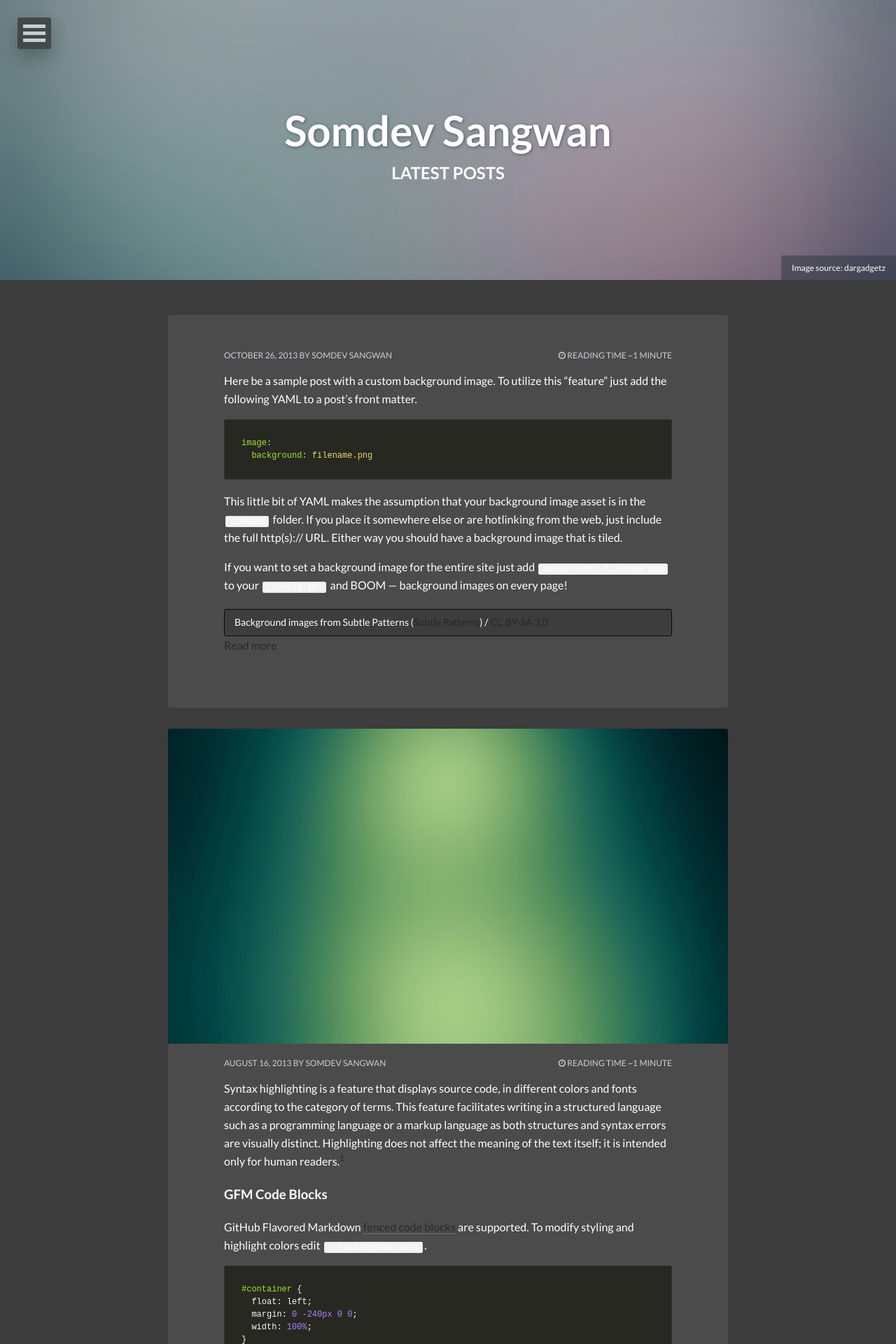
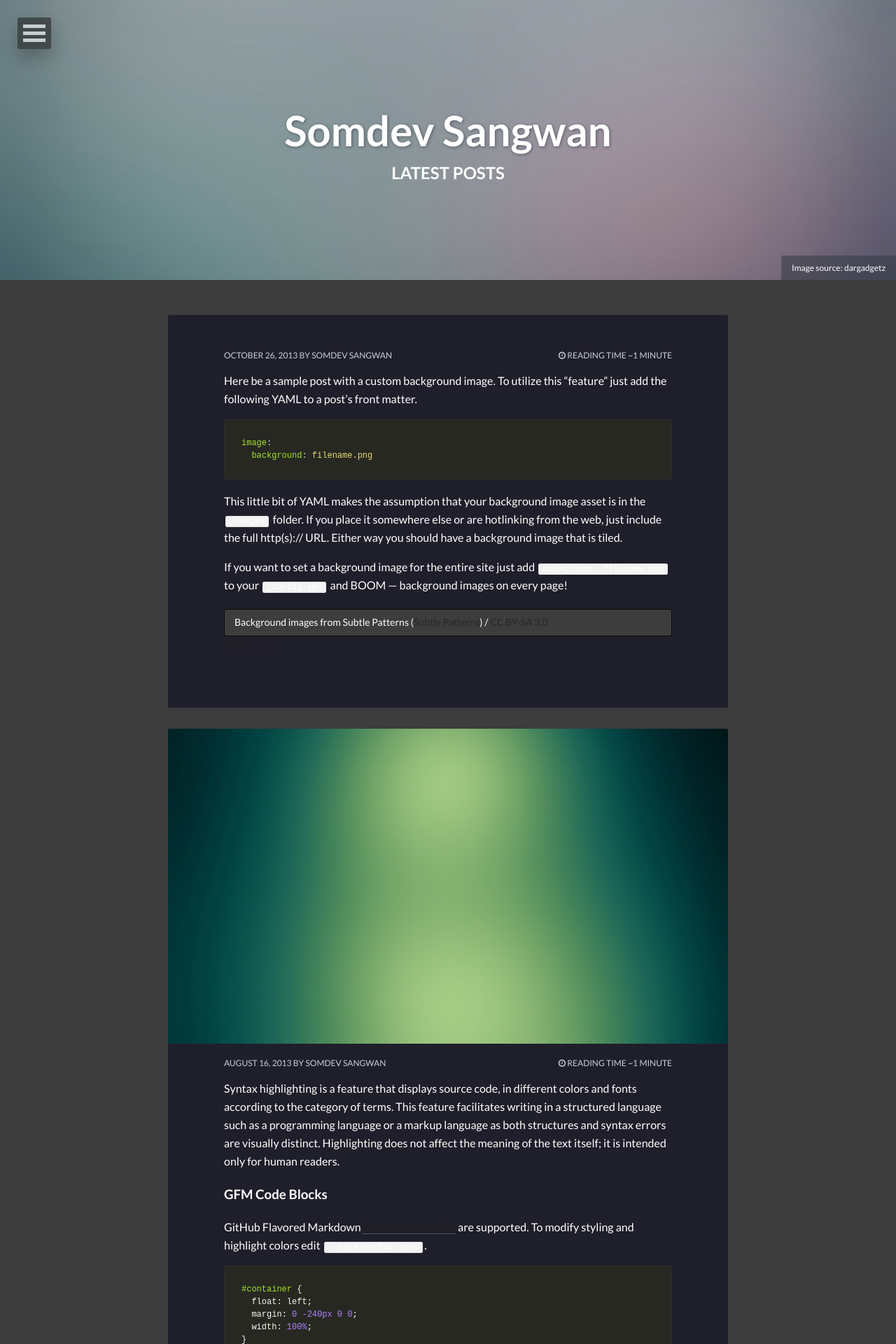
Before and after one commit to jermainlaforce/s0md3v.github.io, a Jekyll site: the page built from index.html, in a window 1280 px wide. Shown: the top 1920 px of the page at 70% size. Built offline with Jekyll 4.4.1, drawn with Linux system fonts in a browser that asks for light colours; nearby versions of some CDN libraries; the list of posts is cut into pages by our own code.

Commit message:
Update _page.scss

```diff
--- a/_sass/_page.scss
+++ b/_sass/_page.scss
@@ -470,7 +470,7 @@ header .entry-meta {
 	}
 
 	article {
-		background-color: #4b4b4b;
+		background-color: #1F1F2B;
 		box-shadow: 0 0 0 0, 0 6px 12px rgba($base-color,0.1);
 		border-radius: 3px;
 		margin-bottom: 20px;
```
